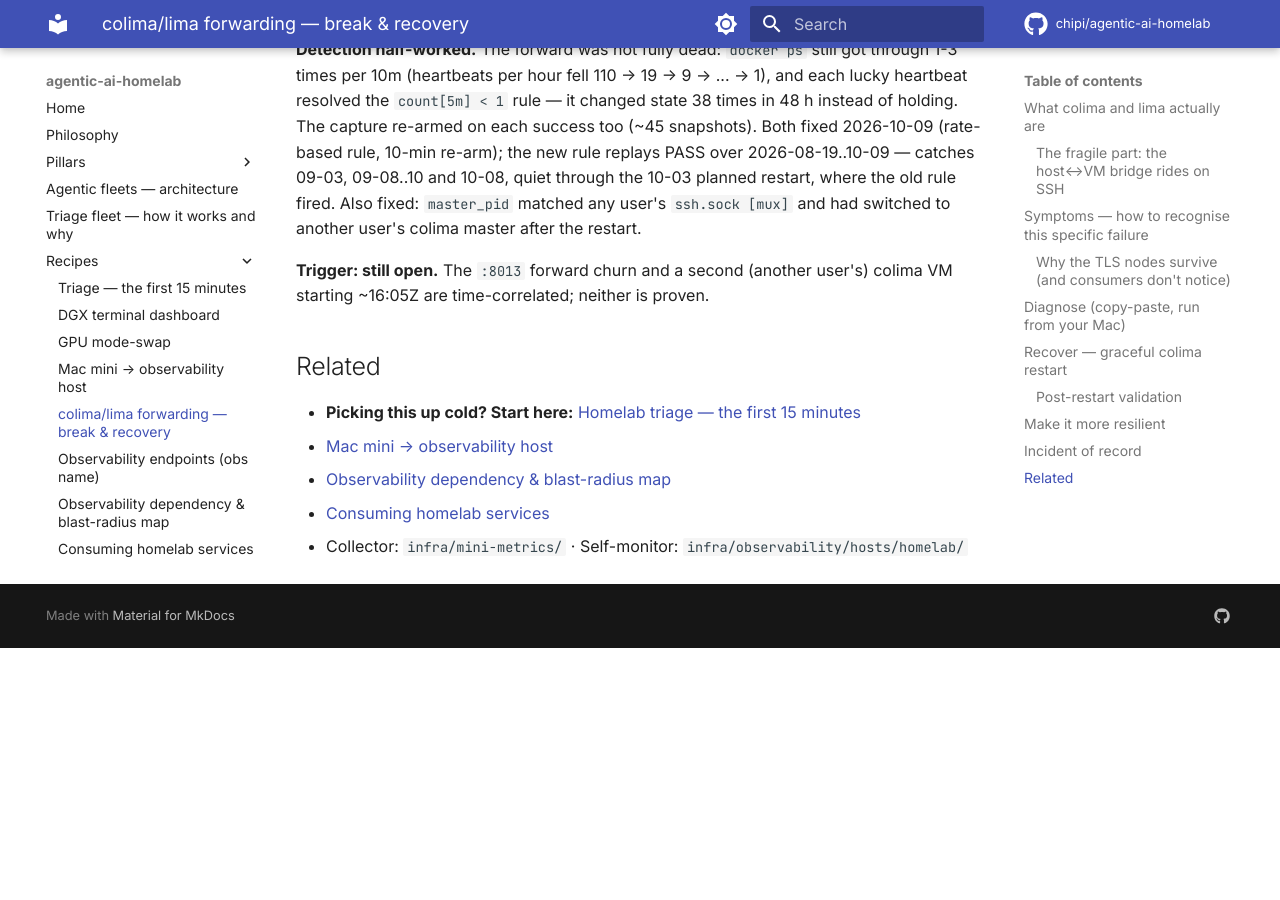
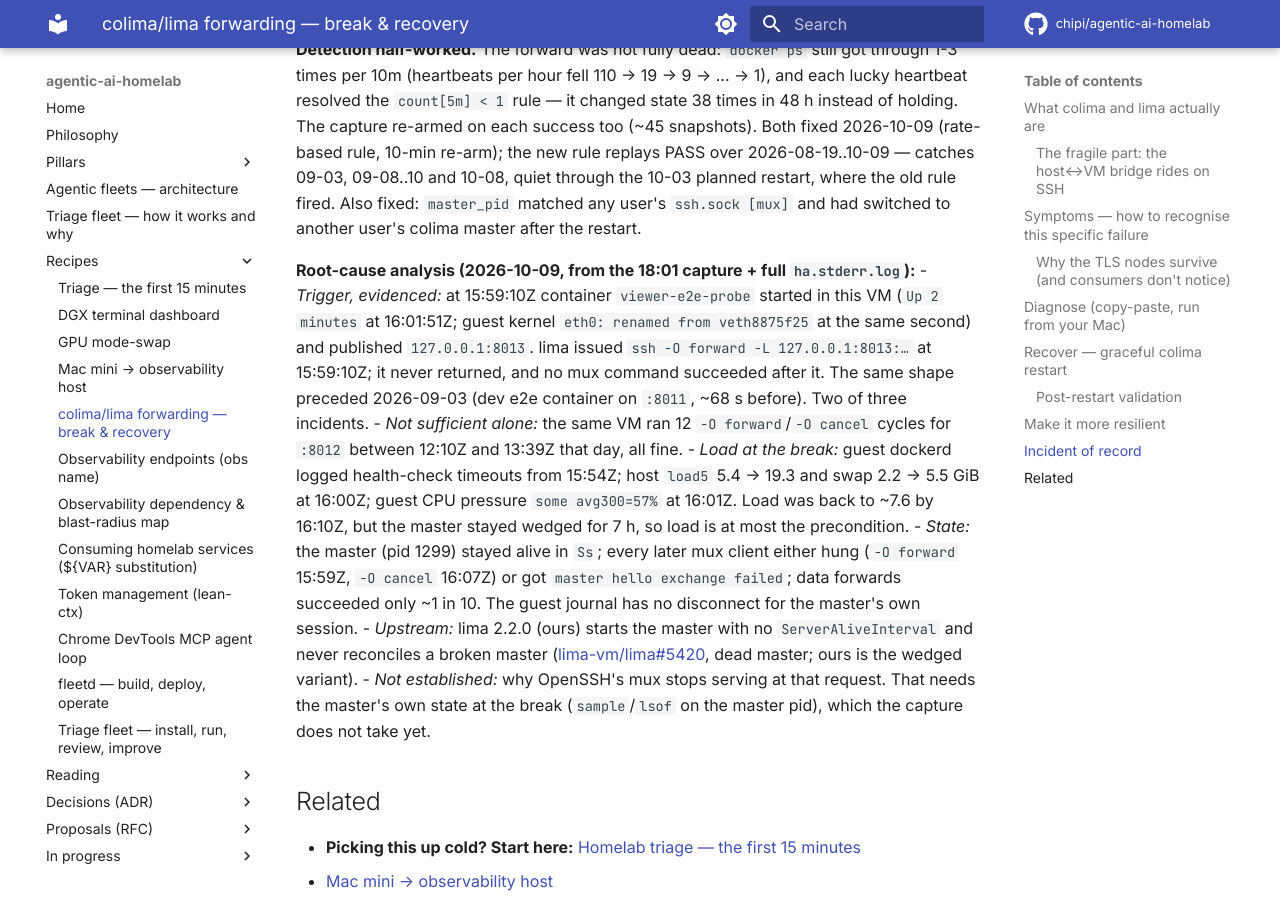
Before and after one commit to chipi/agentic-ai-homelab, an MkDocs documentation site: the page built from docs/recipes/colima-lima-forwarding-recovery.md, in a window 1280 px wide and 900 px high, scrolled down 8244 px. Built offline with MkDocs 1.6.1 and Material for MkDocs 9.7.7, drawn with Linux system fonts in a browser that asks for light colours; comment, search, counter and statistics services are not loaded; before the commit the page ends 8892 px from its top, so only the background shows below that.

Commit message:
docs(colima): root-cause analysis of the 2026-10-08 wedged forward; capture the master's stack
From the 16:01Z capture and the full lima host-agent log: at 15:59:10Z an e2e
container (viewer-e2e-probe) published 127.0.0.1:8013 in the prod colima VM, lima's
`ssh -O forward` for it never returned, and no mux command succeeded afterwards. The
09-03 break had the same shape (:8011). Load was high at the break but normalised
within 10 min while the master stayed wedged 7 h. Upstream lima 2.2.0 (ours) runs the
master without keepalives and never reconciles it (lima-vm/lima#5420). Why OpenSSH's
mux stops serving is not established.

The watchdog capture now samples the wedged master's stack (sample, 3 s) and lists its
open files, the evidence that question needs. Tested against the live master: the
sample runs under sudo -n and shows the call graph (pselect when healthy).

Co-Authored-By: Claude Opus 5.5 <noreply@anthropic.com>
Claude-Session: https://claude.ai/code/session_01WCU1216FuKDispbB5iGjm8

```diff
--- a/docs/recipes/colima-lima-forwarding-recovery.md
+++ b/docs/recipes/colima-lima-forwarding-recovery.md
@@ -360,8 +360,30 @@ rest reduce frequency or improve the signal.
   `master_pid` matched any user's `ssh.sock [mux]` and had switched to another
   user's colima master after the restart.
 
-  **Trigger: still open.** The `:8013` forward churn and a second (another user's)
-  colima VM starting ~16:05Z are time-correlated; neither is proven.
+  **Root-cause analysis (2026-10-09, from the 18:01 capture + full `ha.stderr.log`):**
+  - *Trigger, evidenced:* at 15:59:10Z container `viewer-e2e-probe` started in
+    this VM (`Up 2 minutes` at 16:01:51Z; guest kernel `eth0: renamed from
+    veth8875f25` at the same second) and published `127.0.0.1:8013`. lima issued
+    `ssh -O forward -L 127.0.0.1:8013:…` at 15:59:10Z; it never returned, and no
+    mux command succeeded after it. The same shape preceded 2026-09-03 (dev e2e
+    container on `:8011`, ~68 s before). Two of three incidents.
+  - *Not sufficient alone:* the same VM ran 12 `-O forward`/`-O cancel` cycles
+    for `:8012` between 12:10Z and 13:39Z that day, all fine.
+  - *Load at the break:* guest dockerd logged health-check timeouts from 15:54Z;
+    host `load5` 5.4 -> 19.3 and swap 2.2 -> 5.5 GiB at 16:00Z; guest CPU pressure
+    `some avg300=57%` at 16:01Z. Load was back to ~7.6 by 16:10Z, but the master
+    stayed wedged for 7 h, so load is at most the precondition.
+  - *State:* the master (pid 1299) stayed alive in `Ss`; every later mux client
+    either hung (`-O forward` 15:59Z, `-O cancel` 16:07Z) or got `master hello
+    exchange failed`; data forwards succeeded only ~1 in 10. The guest journal
+    has no disconnect for the master's own session.
+  - *Upstream:* lima 2.2.0 (ours) starts the master with no
+    `ServerAliveInterval` and never reconciles a broken master
+    ([lima-vm/lima#5420](https://github.com/lima-vm/lima/issues/5420), dead
+    master; ours is the wedged variant).
+  - *Not established:* why OpenSSH's mux stops serving at that request. That
+    needs the master's own state at the break (`sample`/`lsof` on the master
+    pid), which the capture does not take yet.
 
 ## Related
 
```
Also changed, not shown: 1 other file.
